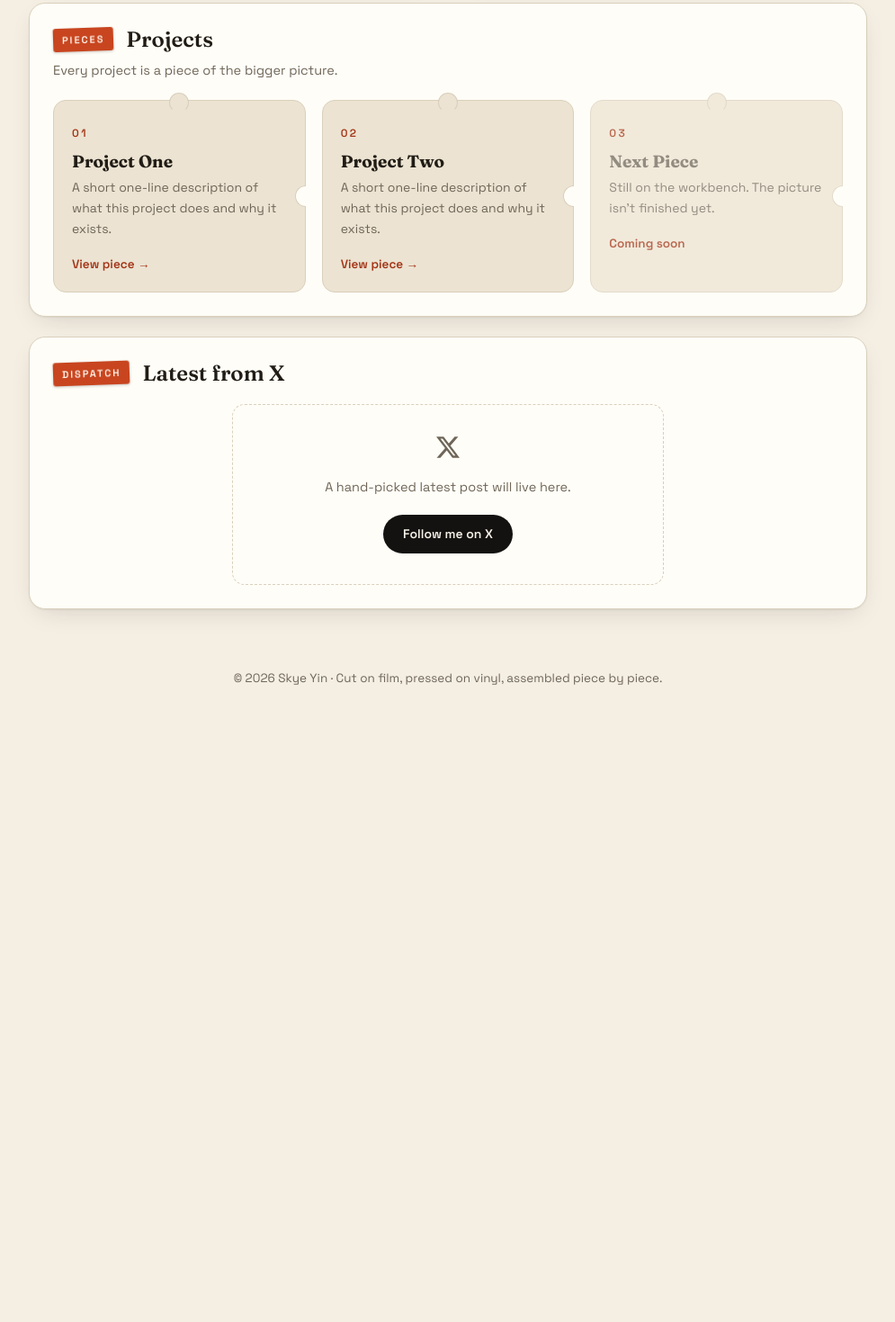
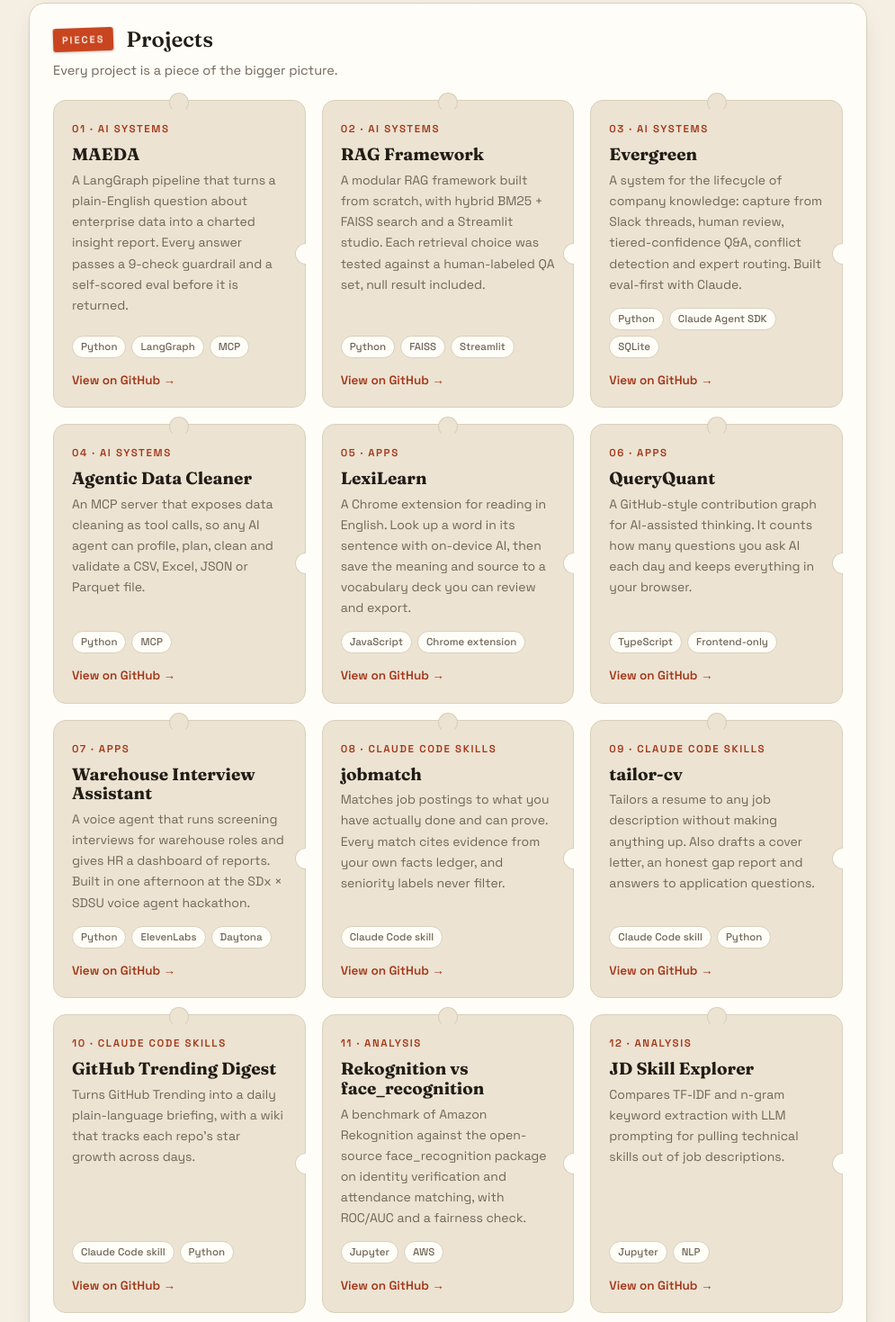
Before and after one commit to UrBaneee/UrBaneee.github.io, a plain HTML site: page index.html in a window 1280 px wide. Shown: the part 1331-2800 px from the top of the page at 90% size, without its empty margins (142-1137 px from the left). Before the commit the page ends 2143 px from the top, so only its background shows below. Drawn offline with Linux system fonts and the light colour scheme.

Commit message:
Add all 12 public projects to the Projects section
Replace the placeholder puzzle cards with real projects grouped by
type, label the two demo videos by project name, and update the
vinyl label initials.

Co-Authored-By: Claude Fable 5.2 <noreply@anthropic.com>

```diff
--- a/index.html
+++ b/index.html
@@ -74,19 +74,19 @@
         <div class="film-frames">
           <figure class="film-frame">
             <div class="frame-media">
-              <iframe src="https://www.youtube-nocookie.com/embed/janSgbKTwv8" title="Vibe coding video 1"
+              <iframe src="https://www.youtube-nocookie.com/embed/janSgbKTwv8" title="LexiLearn demo video"
                 loading="lazy" allow="accelerometer; autoplay; clipboard-write; encrypted-media; gyroscope; picture-in-picture"
                 allowfullscreen></iframe>
             </div>
-            <figcaption>TAKE 01 · janSgbKTwv8</figcaption>
+            <figcaption>TAKE 01 · LexiLearn</figcaption>
           </figure>
           <figure class="film-frame">
             <div class="frame-media">
-              <iframe src="https://www.youtube-nocookie.com/embed/Q6UUWAXrX4A" title="Vibe coding video 2"
+              <iframe src="https://www.youtube-nocookie.com/embed/Q6UUWAXrX4A" title="QueryQuant demo video"
                 loading="lazy" allow="accelerometer; autoplay; clipboard-write; encrypted-media; gyroscope; picture-in-picture"
                 allowfullscreen></iframe>
             </div>
-            <figcaption>TAKE 02 · Q6UUWAXrX4A</figcaption>
+            <figcaption>TAKE 02 · QueryQuant</figcaption>
           </figure>
         </div>
         <div class="film-holes" aria-hidden="true"></div>
@@ -103,7 +103,7 @@
         <div class="vinyl" aria-hidden="true">
           <div class="vinyl-sheen"></div>
           <div class="vinyl-label">
-            <span>TY·33⅓ RPM</span>
+            <span>SY·33⅓ RPM</span>
           </div>
           <div class="vinyl-hole"></div>
         </div>
@@ -133,24 +133,89 @@
       </div>
       <p class="projects-hint">Every project is a piece of the bigger picture.</p>
       <div class="puzzle-grid">
-        <!-- TODO: replace with your real projects -->
-        <a class="puzzle-piece" href="#">
-          <span class="piece-index">01</span>
-          <h3>Project One</h3>
-          <p>A short one-line description of what this project does and why it exists.</p>
-          <span class="piece-cta">View piece →</span>
+        <a class="puzzle-piece" href="https://github.com/UrBaneee/MAEDA" target="_blank" rel="noopener">
+          <span class="piece-index">01 · AI Systems</span>
+          <h3>MAEDA</h3>
+          <p>A LangGraph pipeline that turns a plain-English question about enterprise data into a charted insight report. Every answer passes a 9-check guardrail and a self-scored eval before it is returned.</p>
+          <ul class="piece-tags"><li>Python</li><li>LangGraph</li><li>MCP</li></ul>
+          <span class="piece-cta">View on GitHub →</span>
         </a>
-        <a class="puzzle-piece" href="#">
-          <span class="piece-index">02</span>
-          <h3>Project Two</h3>
-          <p>A short one-line description of what this project does and why it exists.</p>
-          <span class="piece-cta">View piece →</span>
+        <a class="puzzle-piece" href="https://github.com/UrBaneee/rag-framework" target="_blank" rel="noopener">
+          <span class="piece-index">02 · AI Systems</span>
+          <h3>RAG Framework</h3>
+          <p>A modular RAG framework built from scratch, with hybrid BM25 + FAISS search and a Streamlit studio. Each retrieval choice was tested against a human-labeled QA set, null result included.</p>
+          <ul class="piece-tags"><li>Python</li><li>FAISS</li><li>Streamlit</li></ul>
+          <span class="piece-cta">View on GitHub →</span>
         </a>
-        <a class="puzzle-piece piece-empty" href="#">
-          <span class="piece-index">03</span>
-          <h3>Next Piece</h3>
-          <p>Still on the workbench. The picture isn't finished yet.</p>
-          <span class="piece-cta">Coming soon</span>
+        <a class="puzzle-piece" href="https://github.com/UrBaneee/Evergreen" target="_blank" rel="noopener">
+          <span class="piece-index">03 · AI Systems</span>
+          <h3>Evergreen</h3>
+          <p>A system for the lifecycle of company knowledge: capture from Slack threads, human review, tiered-confidence Q&amp;A, conflict detection and expert routing. Built eval-first with Claude.</p>
+          <ul class="piece-tags"><li>Python</li><li>Claude Agent SDK</li><li>SQLite</li></ul>
+          <span class="piece-cta">View on GitHub →</span>
+        </a>
+        <a class="puzzle-piece" href="https://github.com/UrBaneee/agentic-data-cleaner-v2" target="_blank" rel="noopener">
+          <span class="piece-index">04 · AI Systems</span>
+          <h3>Agentic Data Cleaner</h3>
+          <p>An MCP server that exposes data cleaning as tool calls, so any AI agent can profile, plan, clean and validate a CSV, Excel, JSON or Parquet file.</p>
+          <ul class="piece-tags"><li>Python</li><li>MCP</li></ul>
+          <span class="piece-cta">View on GitHub →</span>
+        </a>
+        <a class="puzzle-piece" href="https://github.com/UrBaneee/lexilearn-extension-v0.3.3" target="_blank" rel="noopener">
+          <span class="piece-index">05 · Apps</span>
+          <h3>LexiLearn</h3>
+          <p>A Chrome extension for reading in English. Look up a word in its sentence with on-device AI, then save the meaning and source to a vocabulary deck you can review and export.</p>
+          <ul class="piece-tags"><li>JavaScript</li><li>Chrome extension</li></ul>
+          <span class="piece-cta">View on GitHub →</span>
+        </a>
+        <a class="puzzle-piece" href="https://github.com/UrBaneee/queryquant" target="_blank" rel="noopener">
+          <span class="piece-index">06 · Apps</span>
+          <h3>QueryQuant</h3>
+          <p>A GitHub-style contribution graph for AI-assisted thinking. It counts how many questions you ask AI each day and keeps everything in your browser.</p>
+          <ul class="piece-tags"><li>TypeScript</li><li>Frontend-only</li></ul>
+          <span class="piece-cta">View on GitHub →</span>
+        </a>
+        <a class="puzzle-piece" href="https://github.com/UrBaneee/warehouse-interview-assistant" target="_blank" rel="noopener">
+          <span class="piece-index">07 · Apps</span>
+          <h3>Warehouse Interview Assistant</h3>
+          <p>A voice agent that runs screening interviews for warehouse roles and gives HR a dashboard of reports. Built in one afternoon at the SDx × SDSU voice agent hackathon.</p>
+          <ul class="piece-tags"><li>Python</li><li>ElevenLabs</li><li>Daytona</li></ul>
+          <span class="piece-cta">View on GitHub →</span>
+        </a>
+        <a class="puzzle-piece" href="https://github.com/UrBaneee/job-match-skill" target="_blank" rel="noopener">
+          <span class="piece-index">08 · Claude Code Skills</span>
+          <h3>jobmatch</h3>
+          <p>Matches job postings to what you have actually done and can prove. Every match cites evidence from your own facts ledger, and seniority labels never filter.</p>
+          <ul class="piece-tags"><li>Claude Code skill</li></ul>
+          <span class="piece-cta">View on GitHub →</span>
+        </a>
+        <a class="puzzle-piece" href="https://github.com/UrBaneee/tailor-cv" target="_blank" rel="noopener">
+          <span class="piece-index">09 · Claude Code Skills</span>
+          <h3>tailor-cv</h3>
+          <p>Tailors a resume to any job description without making anything up. Also drafts a cover letter, an honest gap report and answers to application questions.</p>
+          <ul class="piece-tags"><li>Claude Code skill</li><li>Python</li></ul>
+          <span class="piece-cta">View on GitHub →</span>
+        </a>
+        <a class="puzzle-piece" href="https://github.com/UrBaneee/github-trending" target="_blank" rel="noopener">
+          <span class="piece-index">10 · Claude Code Skills</span>
+          <h3>GitHub Trending Digest</h3>
+          <p>Turns GitHub Trending into a daily plain-language briefing, with a wiki that tracks each repo&#x27;s star growth across days.</p>
+          <ul class="piece-tags"><li>Claude Code skill</li><li>Python</li></ul>
+          <span class="piece-cta">View on GitHub →</span>
+        </a>
+        <a class="puzzle-piece" href="https://github.com/UrBaneee/aws-rekognition-vs-face-recognition" target="_blank" rel="noopener">
+          <span class="piece-index">11 · Analysis</span>
+          <h3>Rekognition vs face_recognition</h3>
+          <p>A benchmark of Amazon Rekognition against the open-source face_recognition package on identity verification and attendance matching, with ROC/AUC and a fairness check.</p>
+          <ul class="piece-tags"><li>Jupyter</li><li>AWS</li></ul>
+          <span class="piece-cta">View on GitHub →</span>
+        </a>
+        <a class="puzzle-piece" href="https://github.com/UrBaneee/jd-skill-explorer" target="_blank" rel="noopener">
+          <span class="piece-index">12 · Analysis</span>
+          <h3>JD Skill Explorer</h3>
+          <p>Compares TF-IDF and n-gram keyword extraction with LLM prompting for pulling technical skills out of job descriptions.</p>
+          <ul class="piece-tags"><li>Jupyter</li><li>NLP</li></ul>
+          <span class="piece-cta">View on GitHub →</span>
         </a>
       </div>
     </section>
--- a/styles.css
+++ b/styles.css
@@ -362,7 +362,8 @@ a:focus-visible, button:focus-visible {
 
 .puzzle-piece {
   position: relative;
-  display: block;
+  display: flex;
+  flex-direction: column;
   padding: 22px 20px 18px;
   background: var(--paper-deep);
   border: 1px solid var(--line);
@@ -406,13 +407,30 @@ a:focus-visible, button:focus-visible {
 .puzzle-piece:hover::before { background: #fff; border-color: var(--accent); border-bottom-color: transparent; }
 
 .piece-index {
-  font-size: 12px;
+  font-size: 11.5px;
   font-weight: 600;
-  letter-spacing: 0.2em;
+  letter-spacing: 0.14em;
+  text-transform: uppercase;
   color: var(--accent-ink);
 }
 .puzzle-piece h3 { font-size: 19px; margin: 8px 0 6px; }
 .puzzle-piece p { font-size: 14px; color: var(--muted); margin-bottom: 14px; }
+.piece-tags {
+  list-style: none;
+  display: flex;
+  flex-wrap: wrap;
+  gap: 6px;
+  margin: auto 0 14px;
+}
+.piece-tags li {
+  font-size: 11.5px;
+  font-weight: 500;
+  padding: 2px 9px;
+  border: 1px solid var(--line);
+  border-radius: 999px;
+  background: var(--card);
+  color: var(--muted);
+}
 .piece-cta { font-size: 13.5px; font-weight: 600; color: var(--accent-ink); }
 
 .piece-empty { opacity: 0.75; }
```
